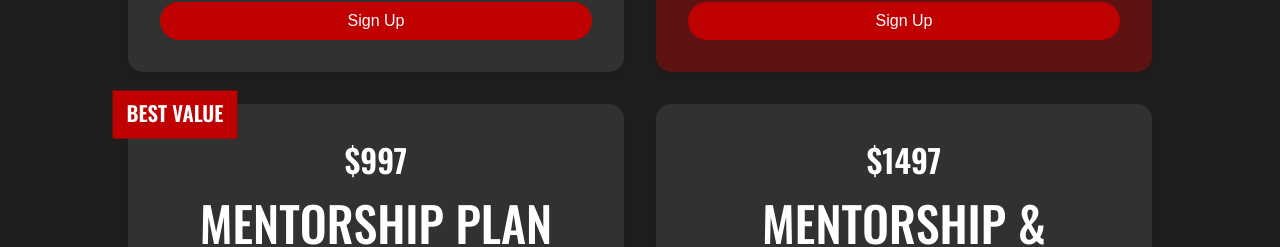
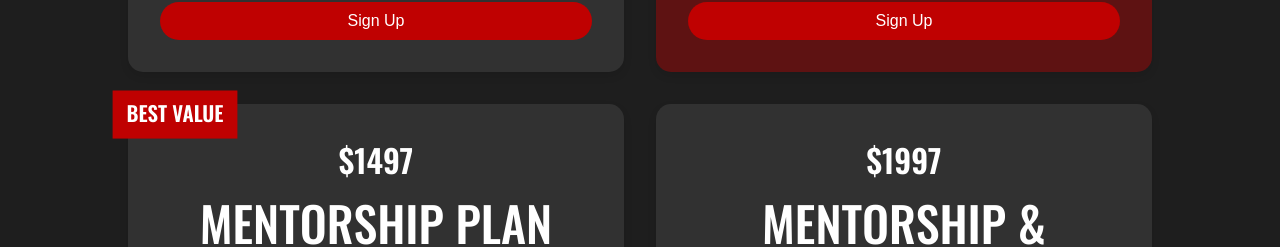
Before and after one commit to Salty-s-Media/mymarketingfitness, a Next.js app: page / in a window 1280 px wide. Shown: the part 3188-3435 px from the top of the page. Built offline with nearby package versions, Linux system fonts and the light colour scheme.

Commit message:
update pricing

```diff
--- a/_components/pricing/pricing.tsx
+++ b/_components/pricing/pricing.tsx
@@ -107,7 +107,7 @@ export const Pricing = () => {
           <div className={`${styles.pricingCard} ${styles.plus}`}>
             <div className={styles.cardContent}>
               <div className={styles.bestValueSticker}>Best Value</div>
-              <div className={styles.head3}>$997</div>
+              <div className={styles.head3}>$1497</div>
               <div className={styles.price}>Mentorship Plan</div>
               <div className={styles.midcont}>
                 <div className={styles.featureList}>
@@ -167,7 +167,7 @@ export const Pricing = () => {
                     Schedule 15min Demo
                   </div>
                 </Link>
-                <Link href="https://app.coachcatalyst.com/shared_stripe_product/#/organization/12307/products/prod_QGj9qlc9nOMpWg">
+                <Link href="https://app.coachcatalyst.com/shared_stripe_product/#/organization/12307/products/prod_RAUcbjtlYP3qr4">
                   <button aria-label="Sign Up" className={styles.getStartedBtn}>
                     Sign Up
                   </button>
@@ -178,7 +178,7 @@ export const Pricing = () => {
 
           <div className={`${styles.pricingCard} ${styles.plus}`}>
             <div className={styles.cardContent}>
-              <div className={styles.head3}>$1497</div>
+              <div className={styles.head3}>$1997</div>
               <div className={styles.price}>Mentorship &amp; Branding</div>
               <div className={styles.midcont}>
                 <div className={styles.featureList}>
@@ -258,7 +258,7 @@ export const Pricing = () => {
                     Schedule 15min Demo
                   </div>
                 </Link>
-                <Link href="https://app.coachcatalyst.com/shared_stripe_product/#/organization/12307/products/prod_PwVFHJwp0Md1vJ">
+                <Link href="https://app.coachcatalyst.com/shared_stripe_product/#/organization/12307/products/prod_RAUdq0ATvFYGE6">
                   <button aria-label="Sign Up" className={styles.getStartedBtn}>
                     Sign Up
                   </button>
```
